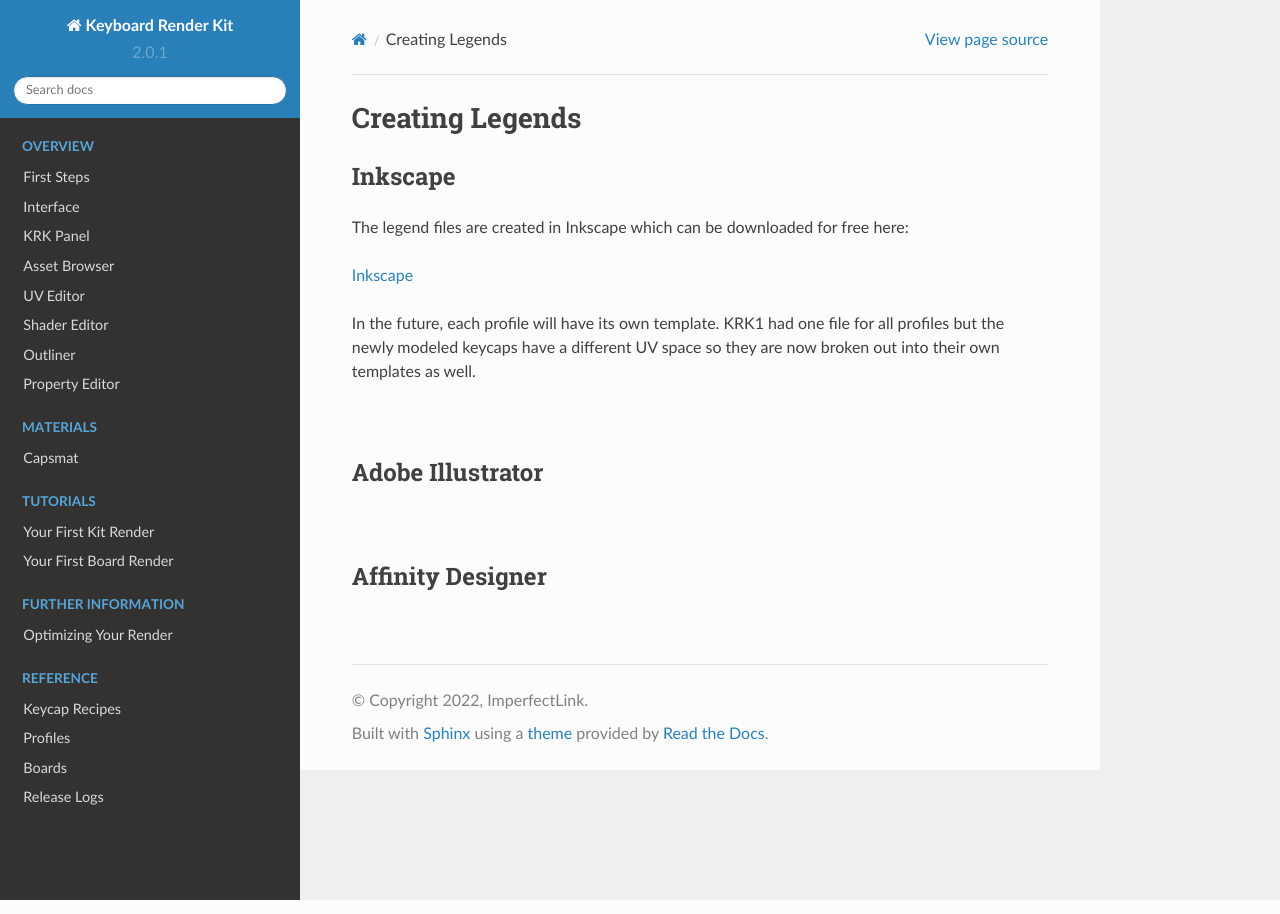
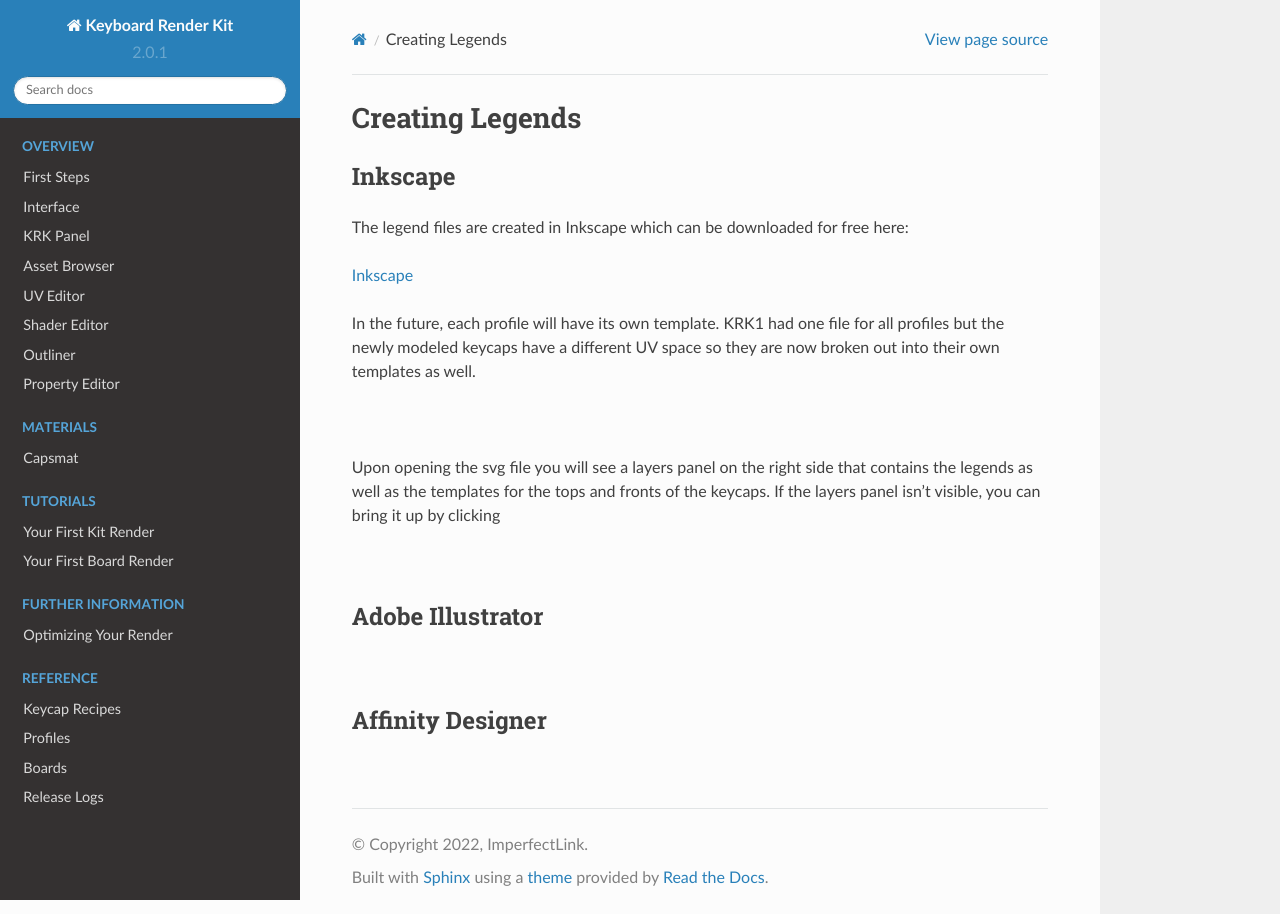
Before and after one commit to imperfectlink/KeyboardRenderKit, a Sphinx documentation site: the page built from docs/source/legends.rst, in a window 1280 px wide. Built offline with Sphinx 7.4.7 and the Read the Docs theme 2.0.0, drawn with Linux system fonts in a browser that asks for light colours.

Commit message:
Update legends.rst

```diff
--- a/docs/source/legends.rst
+++ b/docs/source/legends.rst
@@ -7,6 +7,10 @@ The legend files are created in Inkscape which can be downloaded for free here:
 `Inkscape <www.inscape.org>`_
 
 In the future, each profile will have its own template. KRK1 had one file for all profiles but the newly modeled keycaps have a different UV space so they are now broken out into their own templates as well.
+
+|
+Upon opening the svg file you will see a layers panel on the right side that contains the legends as well as the templates for the tops and fronts of the keycaps. If the layers panel isn't visible, you can bring it up by clicking
+
 
 |
 
```
